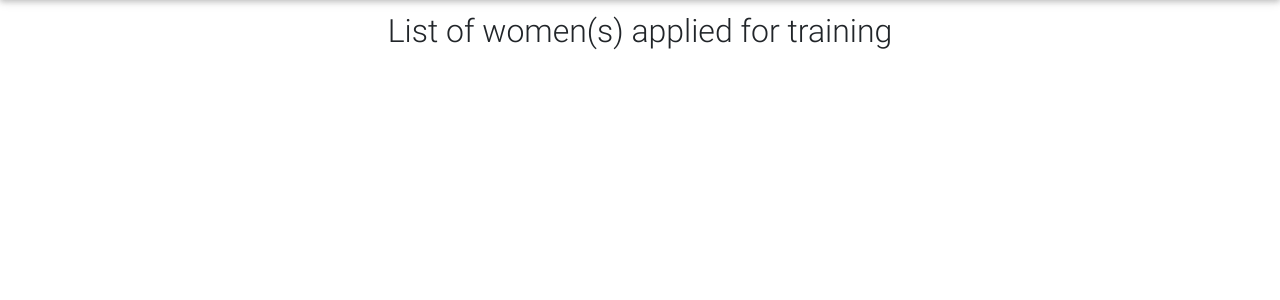
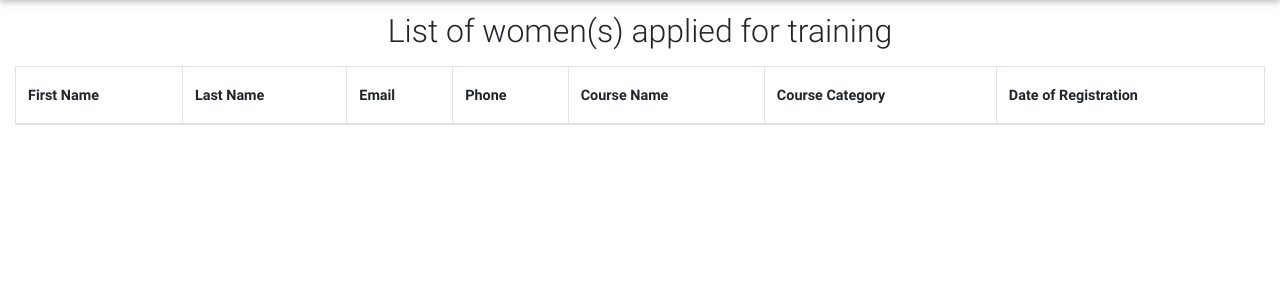
Before and after one commit to itsumeet27/women-empowerment, a PHP site: page /admin/index.php in a window 1280 px wide. Shown: the part 56-356 px from the top of the page. Run offline with PHP 8.4, Linux system fonts and the light colour scheme; data comes from the database, SQL or seed files in the repository; tables that the repository leaves empty or names only in its code hold one stand-in row (values such as "Sample post"); lists and menus that the app fills with data are empty; some libraries are stand-ins or nearby versions.

Commit message:
Display applications to admin

```diff
--- a/admin/index.php
+++ b/admin/index.php
@@ -1,5 +1,36 @@
 <?php include 'includes/header.php';?>
 
+<?php
+	$sql = "SELECT s.firstname, s.lastname, s.email, s.phone, c.course_name, c.course_category, a.date FROM applications a INNER JOIN step s ON a.step_id = s.id INNER JOIN courses c ON a.course_id = c.id WHERE a.applied = 1";
+	$result = $db->query($sql);
+?>
+
   <h2 class="h2-responsive text-center p-2">List of women(s) applied for training</h2>
+  <div class="container-fluid">
+  	<table class="table table-bordered">
+  		<thead>
+			<th><b>First Name</b></th>
+			<th><b>Last Name</b></th>
+			<th><b>Email</b></th>
+			<th><b>Phone</b></th>
+			<th><b>Course Name</b></th>
+			<th><b>Course Category</b></th>
+			<th><b>Date of Registration</b></th>
+		</thead>
+		<tbody>
+			<?php while($applications = mysqli_fetch_array($result)): ?>
+				<tr>
+					<td><?=$applications['firstname'];?></td>
+					<td><?=$applications['lastname'];?></td>
+					<td><?=$applications['email'];?></td>
+					<td><?=$applications['phone'];?></td>
+					<td><?=$applications['course_name'];?></td>
+					<td><?=$applications['course_category'];?></td>
+					<td><?=$applications['date'];?></td>
+				</tr>
+			<?php endwhile; ?>
+		</tbody>
+  	</table>
+  </div>
 
 <?php include 'includes/footer.php';?>
--- a/user/ngo.php
+++ b/user/ngo.php
@@ -74,7 +74,7 @@
     $result = $db->query($sqlcus);
     while ($row_pro = mysqli_fetch_array($result)) {
         $step_id = $row_pro['id'];
-        $step_name = $row_pro['fullname'];
+        $step_firstname = $row_pro['firstname'];
         $step_email = $row_pro['email'];
         $step_address = $row_pro['address'];
         $step_city = $row_pro['city'];
```
